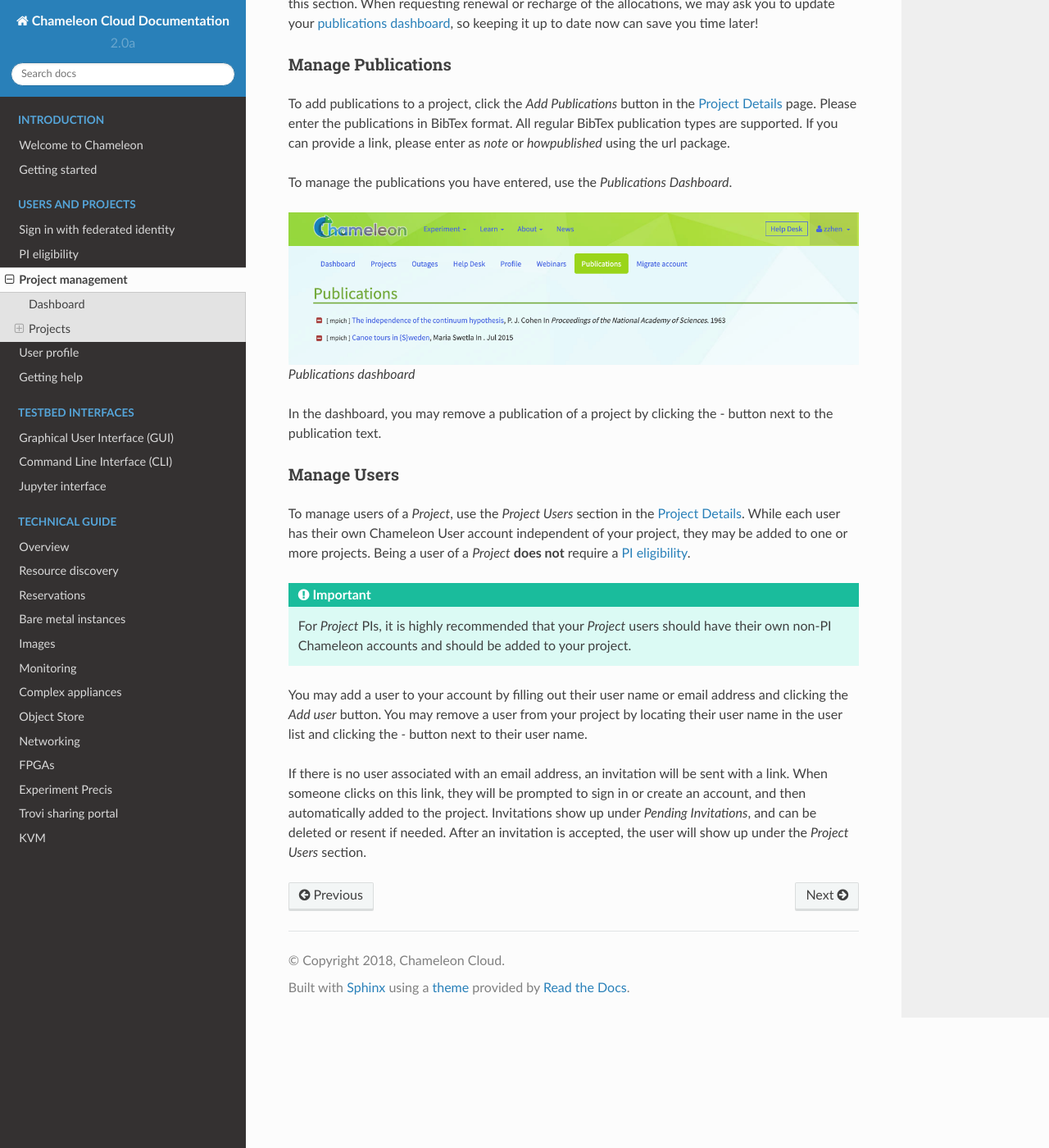
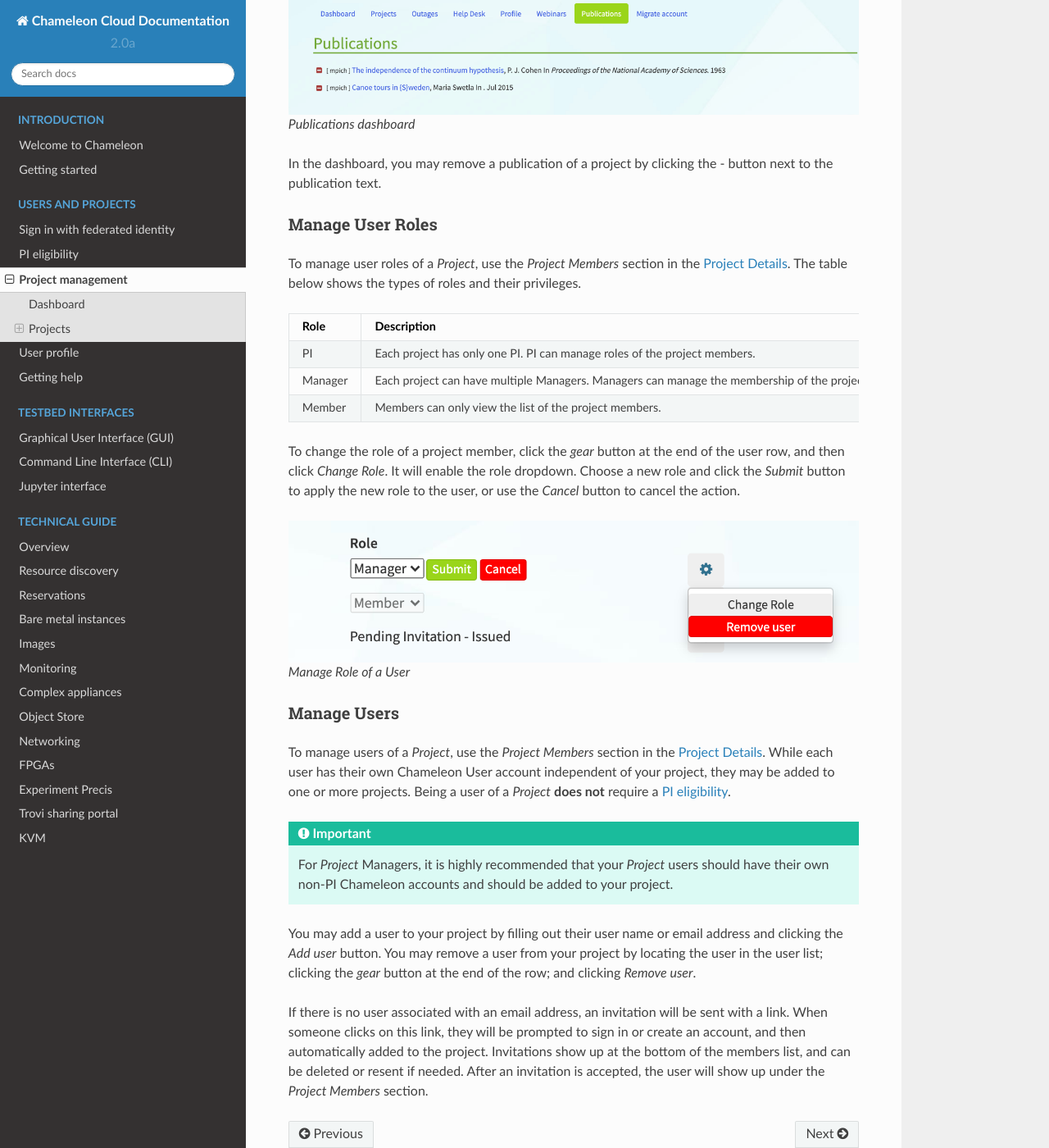
Before and after one commit to ChameleonCloud/docs, a Sphinx documentation site: the page built from source/user/project.rst, in a window 1280 px wide and 1400 px high, scrolled down 3840 px. Shown: the whole window at 82% size. Built offline with Sphinx 7.4.7 and the Read the Docs theme 2.0.0, drawn with Linux system fonts in a browser that asks for light colours.

Commit message:
[project] add "manage roles" section

```diff
--- a/source/user/project.rst
+++ b/source/user/project.rst
@@ -130,12 +130,42 @@ To manage the publications you have entered, use the *Publications Dashboard*.
 In the dashboard, you may remove a publication of a project by clicking the -
 button next to the publication text.
 
+.. _manage-roles:
+
+Manage User Roles
+------------------
+
+To manage user roles of a *Project*, use the *Project Members* section in the
+:ref:`project-details`. The table below shows the types of roles and their
+privileges.
+
++---------+---------------------------------------------------------------------------+
+| Role    | Description                                                               |
++=========+===========================================================================+
+| PI      | Each project has only one PI. PI can manage roles of the project members. |
++---------+---------------------------------------------------------------------------+
+| Manager | Each project can have multiple Managers. Managers can manage the          |
+|         | membership of the project.                                                |
++---------+---------------------------------------------------------------------------+
+| Member  | Members can only view the list of the project members.                    |
++---------+---------------------------------------------------------------------------+
+
+To change the role of a project member, click the *gear* button at the end of the
+user row, and then click *Change Role*. It will enable the role dropdown.
+Choose a new role and click the *Submit* button to apply the new role to the user, or
+use the *Cancel* button to cancel the action.
+
+.. figure:: project/managerole.png
+  :alt: Manage Role of a User
+
+  Manage Role of a User
+
 .. _manage-users:
 
 Manage Users
 ------------
 
-To manage users of a *Project*, use the *Project Users* section in the
+To manage users of a *Project*, use the *Project Members* section in the
 :ref:`project-details`. While each user has their own Chameleon User account
 independent of your project, they may be added to one or more projects. Being a
 user of a *Project* **does not** require a :ref:`PI eligibility
@@ -143,17 +173,17 @@ user of a *Project* **does not** require a :ref:`PI eligibility
 
 .. important::
 
-   For *Project* PIs, it is highly recommended that your *Project* users should
+   For *Project* Managers, it is highly recommended that your *Project* users should
    have their own non-PI Chameleon accounts and should be added to your project.
 
-You may add a user to your account by filling out their user name or email
+You may add a user to your project by filling out their user name or email
 address and clicking the *Add user* button. You may remove a user from your
-project by locating their user name in the user list and clicking the *-* button
-next to their user name.
+project by locating the user in the user list; clicking the *gear* button
+at the end of the row; and clicking *Remove user*.
 
 If there is no user associated with an email address, an invitation will be sent
 with a link. When someone clicks on this link, they will be prompted to sign in
 or create an account, and then automatically added to the project. Invitations
-show up under *Pending Invitations*, and can be deleted or resent if needed.
-After an invitation is accepted, the user will show up under the *Project Users*
+show up at the bottom of the members list, and can be deleted or resent if needed.
+After an invitation is accepted, the user will show up under the *Project Members*
 section.
```
Also changed, not shown: source/user/project/managerole.png (added), source/user/project/projectdetails.png.
